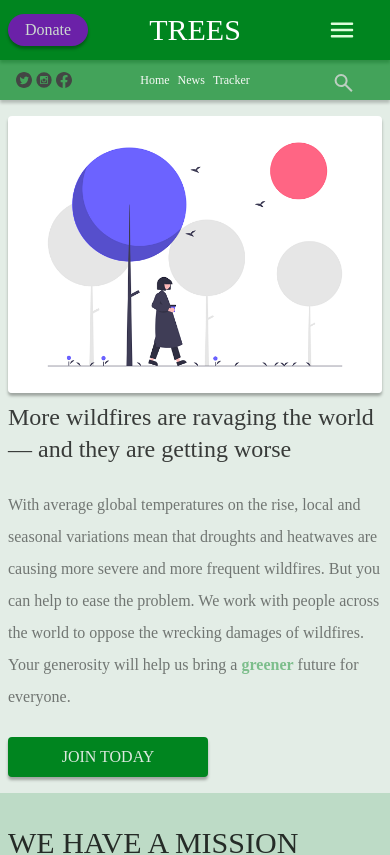
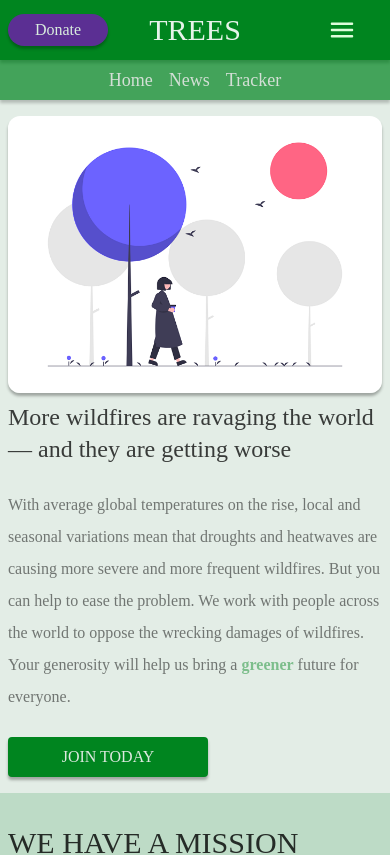
Before and after one commit to alefgomes0/trees, a React (Vite) app: page / in a window 390 px wide. Shown: the top 855 px of the page. Built offline with nearby package versions, Linux system fonts and the light colour scheme; a web font is replaced by a local one.

Commit message:
Change the Header

```diff
--- a/src/components/Hamburger/Hamburger.tsx
+++ b/src/components/Hamburger/Hamburger.tsx
@@ -1,42 +1,50 @@
-import { useRef, useEffect } from "react";
+import { SocialMediaIcons } from "../SocialMediaIcons/SocialMediaIcons";
 
 type HamburgerProps = {
   isVisible: boolean;
-  handleClick: (e: React.MouseEvent | MouseEvent) => void;
+  hide: (item: boolean) => void;
 };
 
 export const Hamburger = (props: HamburgerProps) => {
-  const divRef = useRef<HTMLDivElement>(null!);
-  useEffect(() => {
-    const handleClickOutside = (e: MouseEvent) => {
-      if (props.isVisible && !divRef.current.contains(e.target as Node)) {
-        props.handleClick(e);
-      }
-    };
-    window.addEventListener("click", handleClickOutside);
-    return () => window.removeEventListener("click", handleClickOutside);
-  }, [props.isVisible]);
+  const isDesktop = window.innerWidth > 770;
 
   return (
     <div
-      ref={divRef}
-      className={`fixed z-20 opacity-[95%] top-0 right-0 grid grid-cols-1 grid-rows-1 h-[100svh] w-[50vw] bg-gradient-to-b from-gray-100 to-gray-500 ${
+      className={`fixed z-20 opacity-[95%] top-0 right-0 grid grid-cols-1 grid-rows-1 h-[100svh] w-[75vw] md:w-[50vw] bg-gradient-to-b from-gray-100 to-gray-500 ${
         props.isVisible ? "translate-x-0" : "translate-x-full"
       } transition-transform duration-500`}
     >
-      <div className="flex flex-col sm:mt-16 mt-16 sm:ml-16 ml-2 gap-4 text-xl opacity-90">
-        <h3 className="mb-8 text-2xl sm:text-4xl text-gblack">External Links</h3>
-        <h4 className="text-sm sm:text-base cursor-pointer underline underline-offset-4 underline-sky-400 mb-4">Awesome link 1</h4>
-        <h4 className="text-sm sm:text-base cursor-pointer underline underline-offset-4 underline-sky-400 mb-4">Awesome link 2</h4>
-        <h4 className="text-sm sm:text-base cursor-pointer underline underline-offset-4 underline-sky-400 mb-4">Awesome link 3</h4>
-        <h4 className="text-sm sm:text-base cursor-pointer underline underline-offset-4 underline-sky-400 mb-4">Awesome link 4</h4>
+      <div className="grid auto-rows-min sm:mt-16 mt-16 sm:ml-16 ml-2 gap-4 text-xl opacity-90">
+        <h3 className="mb-8 text-2xl sm:text-4xl text-gblack">Awesome Links</h3>
+        <h4 className="text-sm sm:text-base cursor-pointer underline underline-offset-4 underline-sky-400 mb-4">
+          Link 1
+        </h4>
+        <h4 className="text-base cursor-pointer underline underline-offset-4 underline-sky-400 mb-4">
+          Link 2
+        </h4>
+        <h4 className="text-base cursor-pointer underline underline-offset-4 underline-sky-400 mb-4">
+          Link 3
+        </h4>
+        <h4 className="text-base cursor-pointer underline underline-offset-4 underline-sky-400 mb-4">
+          Link 4
+        </h4>
+        {!isDesktop ? (
+          <>
+            <hr />
+            <div className="justify-self-start">
+              <SocialMediaIcons width="30px" height="30px" gap={4}/>
+            </div>
+          </>
+        ) : (
+          <></>
+        )}
       </div>
       <div className="absolute right-0 cursor-pointer opacity-50">
         <svg
-          onClick={(e) => props.handleClick(e)}
+          onClick={() => props.hide(!props.isVisible)}
           xmlns="http://www.w3.org/2000/svg"
-          width="48"
-          height="48"
+          width="40"
+          height="40"
           viewBox="0 0 20 20"
         >
           <path fill="currentColor" d="m4.3 2.9l12.8 12.8l-1.4 1.4L2.9 4.3z" />
--- a/src/components/Header/Header.tsx
+++ b/src/components/Header/Header.tsx
@@ -2,21 +2,27 @@ import { Link } from "react-router-dom";
 import { scrollToTop } from "../../utilities/ScrollToTop";
 import { SocialMediaIcons } from "../SocialMediaIcons/SocialMediaIcons";
 import { Hamburger } from "../Hamburger/Hamburger";
-import { useState, useRef } from "react";
+import { useState, useRef, useEffect } from "react";
 import { SearchIcon } from "../svg/SearchIcon";
 
 type HeaderProps = {
-  isDesktop: boolean
-}
+  isDesktop: boolean;
+};
 
 export const Header = (props: HeaderProps) => {
   const [isVisible, setIsVisible] = useState(false);
   const divRef = useRef<HTMLDivElement>(null!);
   const svgRef = useRef<SVGSVGElement>(null!);
-  const handleClick = (e: React.MouseEvent | MouseEvent) => {
-    e.stopPropagation();
-    setIsVisible(!isVisible);
-  };
+
+  useEffect(() => {
+    const handleClickOutside = (e: MouseEvent) => {
+      if (isVisible && !divRef.current.contains(e.target as Node)) {
+        setIsVisible(!isVisible);
+      }
+    };
+    window.addEventListener("click", handleClickOutside);
+    return () => window.removeEventListener("click", handleClickOutside);
+  }, [isVisible]);
 
   return (
     <>
@@ -24,27 +30,28 @@ export const Header = (props: HeaderProps) => {
         <div className="grid grid-rows-[minmax(60px,60px)] grid-cols-1 row-start-1 row-end-2 bg-[#00851f] items-center justify-center shadow-[0_3px_3px_0_rgba(0,0,0,0.3)] px-2 md:px-16">
           <div className="flex items-center justify-center gap-10 justify-self-start row-start-1 row-end-2 col-start-1 col-end-2">
             <Link to="/donate" onClick={scrollToTop}>
-              <button className="text-gwhite rounded-3xl  w-[80px] sm:w-[200px] py-1 bg-purple-800 shadow-[0_3px_3px_0_rgba(0,0,0,0.3)] hover:shadow-[0_3px_3px_0_rgba(0,0,0,0.3)_inset]">
+              <button className="text-white opacity-[85%] rounded-3xl w-[100px] sm:w-[150px] py-1 bg-purple-800 shadow-[0_3px_3px_0_rgba(0,0,0,0.3)] hover:shadow-[0_3px_3px_0_rgba(0,0,0,0.3)_inset]">
                 Donate
               </button>
             </Link>
           </div>
           <Link
             to="/"
-            className="text-3xl text-white self-center justify-self-center row-start-1 row-end-2 col-start-1 col-end-2 font-IBMSerifMedium"
+            className="text-3xl text-white self-center justify-self-center row-start-1 row-end-2 col-start-1 col-end-2 font-IBMSerifMedium opacity-90"
           >
             <h1>TREES</h1>
           </Link>
           <div
             ref={divRef}
             onClick={(e: React.MouseEvent | MouseEvent) => {
-              if (e.target === divRef.current) handleClick(e);
+              if (e.target === divRef.current) setIsVisible(!isVisible);
             }}
             className="relative flex w-20 h-[100%] justify-center items-center justify-self-end rows-1 row-start-1 row-end-2 col-start-1 col-end-2 hover:bg-[#00751b] cursor-pointer"
           >
             <svg
               onClick={(e: React.MouseEvent | MouseEvent) => {
-                if (e.target === svgRef.current) handleClick(e);
+                if (svgRef.current.contains(e.target as Node))
+                  setIsVisible(!isVisible);
               }}
               ref={svgRef}
               xmlns="http://www.w3.org/2000/svg"
@@ -58,48 +65,41 @@ export const Header = (props: HeaderProps) => {
                 d="M4 18h16c.55 0 1-.45 1-1s-.45-1-1-1H4c-.55 0-1 .45-1 1s.45 1 1 1zm0-5h16c.55 0 1-.45 1-1s-.45-1-1-1H4c-.55 0-1 .45-1 1s.45 1 1 1zM3 7c0 .55.45 1 1 1h16c.55 0 1-.45 1-1s-.45-1-1-1H4c-.55 0-1 .45-1 1z"
               />
             </svg>
-            <Hamburger
-              isVisible={isVisible}
-              handleClick={(e: React.MouseEvent | MouseEvent) => handleClick(e)}
-            />
+            <Hamburger isVisible={isVisible} hide={setIsVisible} />
           </div>
         </div>
         <div className="h-[40px] bg-[#00851f] opacity-70 grid grid-rows-[minmax(40px, 40px)] grid-cols-1 content-center shadow-[0_3px_3px_0_rgba(0,0,0,0.3)] p-2 md:px-16">
-          <div className="h-[30px] text-sm self-start justify-self-start row-start-1 row-end-2 col-start-1 col-end-2">
-            {!props.isDesktop ? (
-              <div className="flex items-center h-full pl-2">
-                <SocialMediaIcons />
-              </div>
-            ) : (
-              <>
-                <input
-                  type="search"
-                  className="text-white text-sm w-[80px] sm:w-[200px] rounded-3xl bg-[#004d12] h-[30px] pl-10 border-none outline-none focus:outline-2 focus:outline-offset-0 focus:outline-sky-400 shadow-[0_3px_3px_0_rgba(0,0,0,0.3)_inset]"
-                />
-                <SearchIcon translate="translate-y-[-110%] translate-x-1/2"/>
-              </>
-            )}
-          </div>
-          <nav className="text-white flex justify-center gap-2 sm:gap-4 row-start-1 row-end-2 col-start-1 col-end-2 items-center pointer-events-none">
+          <nav className="text-gwhite flex justify-center justify-items-center gap-4 md:gap-4 row-start-1 row-end-2 col-start-1 col-end-2 items-center pointer-events-none">
             <Link to="/">
-              <h5 className="text-xs sm:text-sm lg:text-base cursor-pointer hover:underline underline-offset-4 decoration-sky-400 pointer-events-auto">
+              <h5 className="text-lg  lg:text-base cursor-pointer hover:underline underline-offset-4 decoration-sky-400 pointer-events-auto">
                 Home
               </h5>
             </Link>
             <Link to="/news/1">
-              <h5 className="text-xs sm:text-sm lg:text-base cursor-pointer hover:underline underline-offset-4 decoration-sky-400 pointer-events-auto">
+              <h5 className="text-lg  lg:text-base cursor-pointer hover:underline underline-offset-4 decoration-sky-400 pointer-events-auto">
                 News
               </h5>
             </Link>
             <Link to="/wildfiretracker">
-              <h5 className="text-xs sm:text-sm lg:text-base cursor-pointer hover:underline underline-offset-4 decoration-sky-400 pointer-events-auto">
-                {!props.isDesktop ? "Tracker": "Wildfire Tracker"}
+              <h5 className="text-lg lg:text-base cursor-pointer hover:underline underline-offset-4 decoration-sky-400 pointer-events-auto">
+                {!props.isDesktop ? "Tracker" : "Wildfire Tracker"}
               </h5>
             </Link>
           </nav>
-          <div className="grid justify-end row-start-1 row-end-2 col-start-1 col-end-2 pointer-events-none">
-            {!props.isDesktop ? <SearchIcon translate="translate-x-[-110%] translate-y-[25%]"/> : <SocialMediaIcons />}
-          </div>
+          {!props.isDesktop ? (
+            <></>
+          ) : (
+            <>
+              <div className="col-start-1 col-end-1 row-start-1 row-end-1 w-full h-full flex items-center pointer-events-none">
+                <input type="search" className="text-sm w-[150px] h-6 rounded-xl bg-[#aec2b2] border-0 border-transparent outline-0 focus:ring-2 focus:ring-sky-500 shadow-[0_3px_3px_0_rgba(0,0,0,0.3)_inset] pointer-events-auto pl-8 mr-4"/>
+                <SearchIcon translate="translate-x-[-680%]"/>
+              </div>
+              <div className="col-start-1 col-end-1 row-start-1 row-end-1 w-full h-full flex items-center justify-end pointer-events-none">
+                <SocialMediaIcons width="16px" height="16px" gap={1}/>
+              </div>
+              <div></div>
+            </>
+          )}
         </div>
       </div>
     </>
--- a/src/components/Idk/Idk.tsx
+++ b/src/components/Idk/Idk.tsx
@@ -14,7 +14,7 @@ export const Idk = () => {
         }`}
         alt="some trees"
         className={`col-start-1 col-end-2 w-full sm:w-[500px] h-full sm:h-[500px] sm:mt-[70px] self-start ${
-          !isDesktop ? "w-full rounded aspect-[7/5,2]" : "rounded-[50%]"
+          !isDesktop ? "w-full rounded-xl aspect-[7/5,2]" : "rounded-[50%]"
         } bg-cover bg-center shadow-[0_3px_3px_0_rgba(0,0,0,0.3)]`}
       />
       <div className="flex flex-col gap-6 self-start sm:mt-[64px]">
--- a/src/components/OurMission/OurMission.tsx
+++ b/src/components/OurMission/OurMission.tsx
@@ -36,7 +36,7 @@ export const OurMission = () => {
               due to the climate crisis and changes in land use
             </h4>
           </div>
-          {!isDesktop && (
+          {isDesktop && (
             <Link
               to="/wildfiretracker"
               className="text-xl sm:text-2xl font-IBMSansLight underline underline-offset-4 decoration-sky-500 "
@@ -96,7 +96,7 @@ export const OurMission = () => {
             </h5>
           </div>
         </div>
-        {isDesktop && (
+        {!isDesktop && (
           <Link
             to="/wildfiretracker"
             className="text-xl sm:text-2xl mb-4 font-IBMSansLight underline underline-offset-4 decoration-sky-500 "
--- a/src/components/SocialMediaIcons/SocialMediaIcons.tsx
+++ b/src/components/SocialMediaIcons/SocialMediaIcons.tsx
@@ -1,12 +1,18 @@
-export const SocialMediaIcons = () => {
+type SocialMediaIconsProps = {
+  width: string
+  height: string
+  gap: number
+}
+
+export const SocialMediaIcons = (props: SocialMediaIconsProps) => {
   return (
-    <div className="flex items-center justify-center gap-1 pr-2">
+    <div className={`flex items-center justify-center gap-${props.gap} pr-2`}>
       <svg
         xmlns="http://www.w3.org/2000/svg"
-        width="16"
-        height="16"
+        width={`${props.width}`}
+        height={`${props.height}`}
         viewBox="0 0 14 14"
-        className="cursor-pointer"
+        className="cursor-pointer pointer-events-auto"
       >
         <path
           fill="currentColor"
@@ -16,10 +22,10 @@ export const SocialMediaIcons = () => {
       </svg>
       <svg
         xmlns="http://www.w3.org/2000/svg"
-        width="16"
-        height="16"
+        width={`${props.width}`}
+        height={`${props.height}`}
         viewBox="0 0 20 20"
-        className="cursor-pointer"
+        className="cursor-pointer pointer-events-auto"
       >
         <path
           fill="currentColor"
@@ -28,10 +34,10 @@ export const SocialMediaIcons = () => {
       </svg>
       <svg
         xmlns="http://www.w3.org/2000/svg"
-        width="16"
-        height="16"
+        width={`${props.width}`}
+        height={`${props.height}`}
         viewBox="0 0 24 24"
-        className="cursor-pointer"
+        className="cursor-pointer pointer-events-auto"
       >
         <g fill="none">
           <g clipPath="url(#akarIconsFacebookFill0)">
--- a/src/components/svg/SearchIcon.tsx
+++ b/src/components/svg/SearchIcon.tsx
@@ -10,7 +10,7 @@ export const SearchIcon = (props:SearchIconProps) => {
       className={`w-6 h-6 sm:w-[24px] sm:h-[24px] ${props.translate}`}
     >
       <path
-        fill="#adc2b2"
+        fill="#131b15"
         d="m19.6 21l-6.3-6.3q-.75.6-1.725.95T9.5 16q-2.725 0-4.612-1.888T3 9.5q0-2.725 1.888-4.612T9.5 3q2.725 0 4.612 1.888T16 9.5q0 1.1-.35 2.075T14.7 13.3l6.3 6.3l-1.4 1.4ZM9.5 14q1.875 0 3.188-1.313T14 9.5q0-1.875-1.313-3.188T9.5 5Q7.625 5 6.312 6.313T5 9.5q0 1.875 1.313 3.188T9.5 14Z"
       />
     </svg>
```
